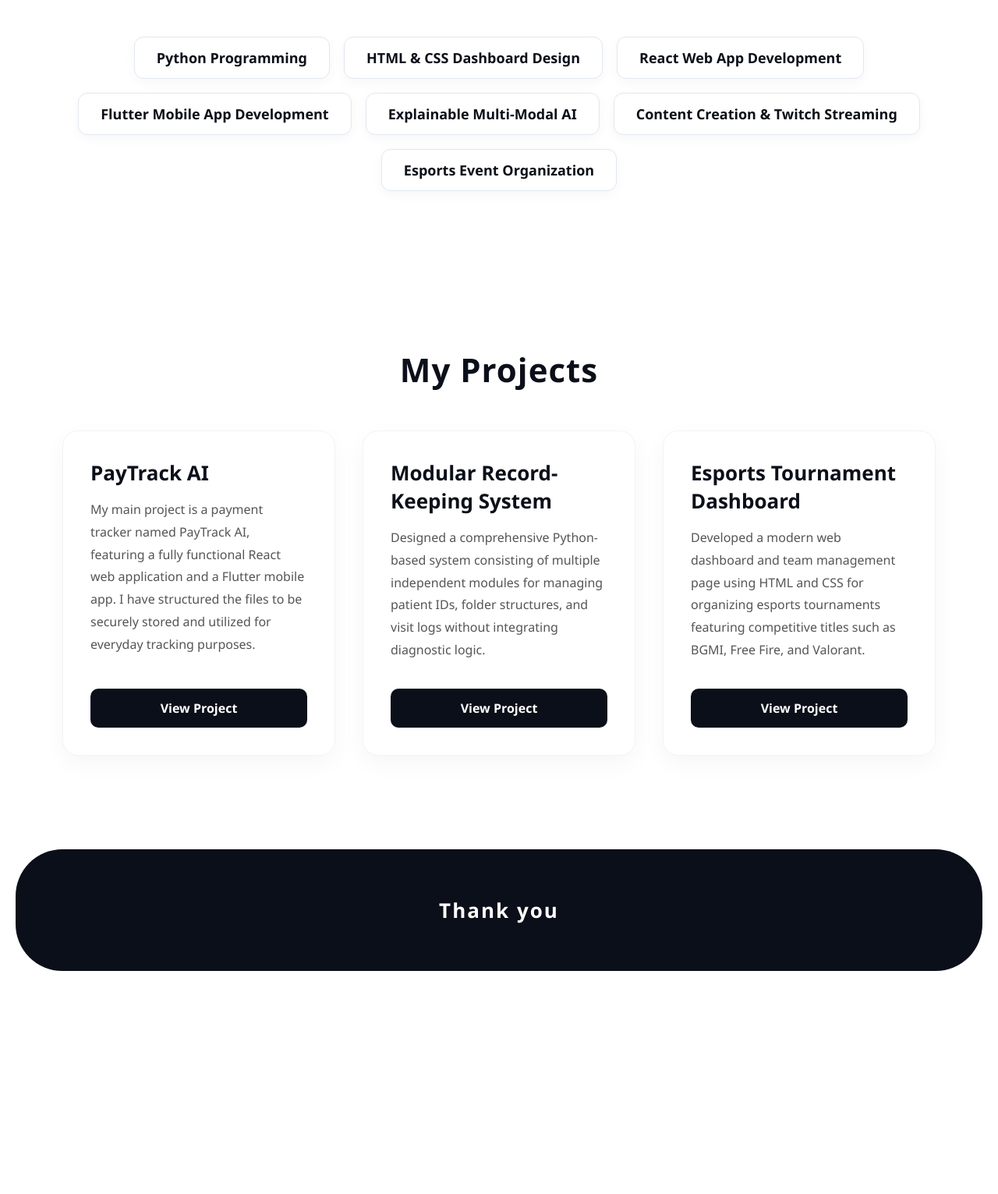
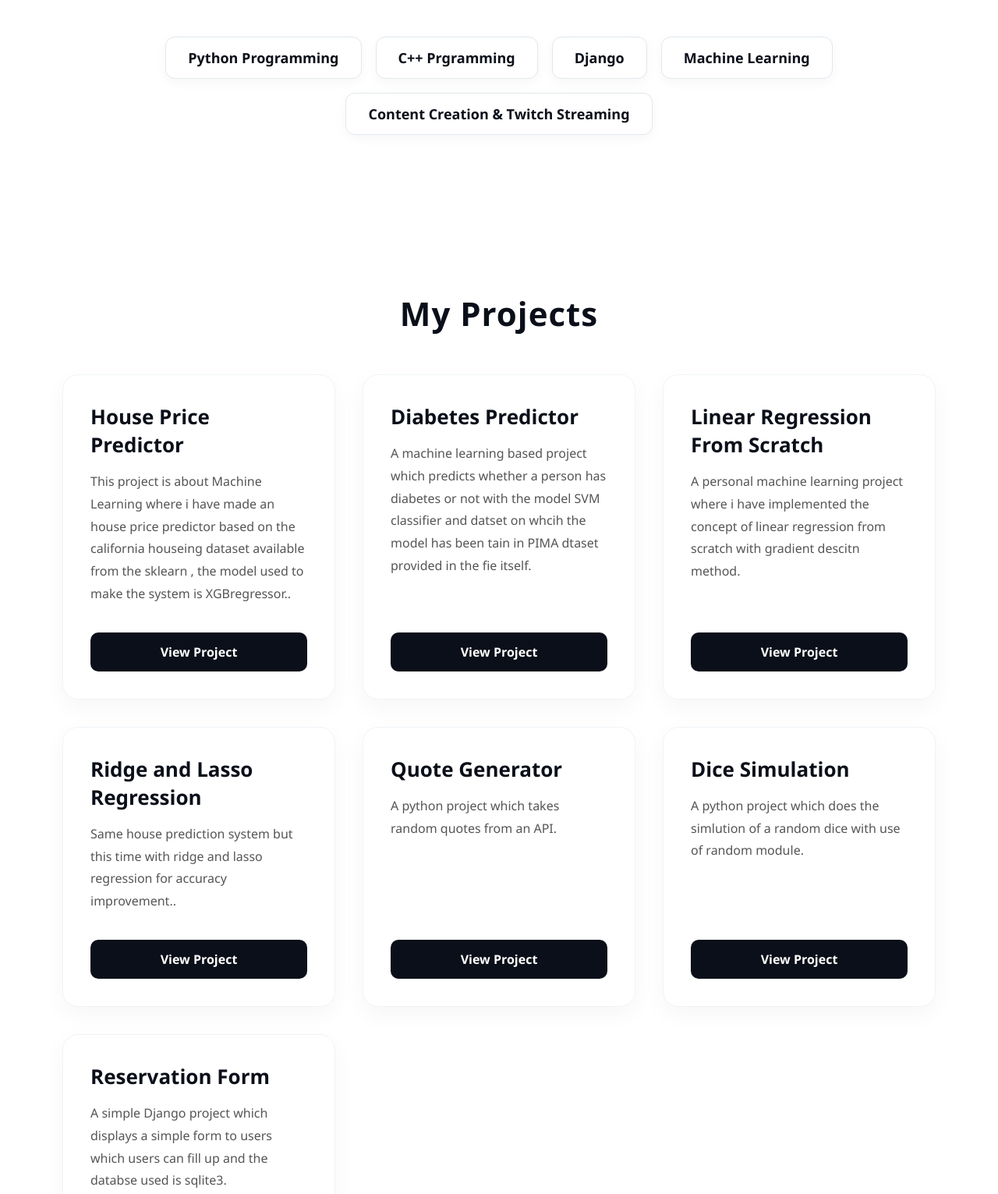
Before and after one commit to Parth-Smiley/ParthPortfolio.github.io, a plain HTML site: page index.html in a window 1280 px wide. Shown: the part 1000-2531 px from the top of the page at 78% size. Before the commit the page ends 2265 px from the top, so only its background shows below. Drawn offline with Linux system fonts and the light colour scheme.

Commit message:
modified on 29-06-2026

```diff
--- a/index.html
+++ b/index.html
@@ -271,13 +271,10 @@
             <h2 class="section-title">My Skills</h2>
             <div class="skills-grid">
                 <div class="skill-tag">Python Programming</div>
-                <div class="skill-tag">HTML & CSS Dashboard Design</div>
-                <div class="skill-tag">React Web App Development</div>
-                <div class="skill-tag">Flutter Mobile App Development</div>
-                <div class="skill-tag">Explainable Multi-Modal AI</div>
+                <div class="skill-tag">C++ Prgramming</div>
+                <div class="skill-tag">Django</div>
+                <div class="skill-tag">Machine Learning</div>
                 <div class="skill-tag">Content Creation & Twitch Streaming</div>
-                <div class="skill-tag">Esports Event Organization</div>
-            </div>
         </section>
 
         <!-- My Projects Section -->
@@ -286,21 +283,45 @@
             <div class="projects-grid">
 
                 <div class="project-card">
-                    <h3>PayTrack AI</h3>
-                    <p>My main project is a payment tracker named PayTrack AI, featuring a fully functional React web application and a Flutter mobile app. I have structured the files to be securely stored and utilized for everyday tracking purposes.</p>
-                    <a href="https://github.com/parth/paytrack-ai" class="project-link">View Project</a>
+                    <h3>House Price Predictor</h3>
+                    <p>This project is about Machine Learning where i have made an house price predictor based on the california houseing dataset available from the sklearn , the model used to make the system is XGBregressor..</p>
+                    <a href="https://github.com/Parth-Smiley/MachineLearning-Projects/tree/main/House%20Price%20Prediction%20with%20Model%20XGBregressor" class="project-link">View Project</a>
                 </div>
 
                 <div class="project-card">
-                    <h3>Modular Record-Keeping System</h3>
-                    <p>Designed a comprehensive Python-based system consisting of multiple independent modules for managing patient IDs, folder structures, and visit logs without integrating diagnostic logic.</p>
-                    <a href="https://github.com/parth/record-system" class="project-link">View Project</a>
+                    <h3>Diabetes Predictor</h3>
+                    <p>A machine learning based project which predicts whether a person has diabetes or not with the model SVM classifier and datset on whcih the model has been tain in PIMA dtaset provided in the fie itself.</p>
+                    <a href="https://github.com/Parth-Smiley/MachineLearning-Projects/tree/main/Diabetes%20prediction%20with%20SVC" class="project-link">View Project</a>
                 </div>
 
                 <div class="project-card">
-                    <h3>Esports Tournament Dashboard</h3>
-                    <p>Developed a modern web dashboard and team management page using HTML and CSS for organizing esports tournaments featuring competitive titles such as BGMI, Free Fire, and Valorant.</p>
-                    <a href="https://github.com/parth/esports-dash" class="project-link">View Project</a>
+                    <h3>Linear Regression From Scratch</h3>
+                    <p>A personal machine learning project where i have implemented the concept of linear regression from scratch with gradient descitn method.</p>
+                    <a href="https://github.com/Parth-Smiley/MachineLearning-Projects/tree/main/LinearRegression_FromScratch" class="project-link">View Project</a>
+                </div>
+
+                <div class="project-card">
+                    <h3>Ridge and Lasso Regression</h3>
+                    <p>Same house prediction system but this time with ridge and lasso regression for accuracy improvement..</p>
+                    <a href="https://github.com/Parth-Smiley/MachineLearning-Projects/tree/main/Ridge%20and%20lasso%20regression" class="project-link">View Project</a>
+                </div>
+
+                <div class="project-card">
+                    <h3>Quote Generator</h3>
+                    <p>A python project which takes random quotes from an API.</p>
+                    <a href="https://github.com/Parth-Smiley/Python-Projects/tree/main/Quote_Generator" class="project-link">View Project</a>
+                </div>
+
+                <div class="project-card">
+                    <h3>Dice Simulation</h3>
+                    <p>A python project which does the simlution of a random dice with use of random module.</p>
+                    <a href="https://github.com/Parth-Smiley/Python-Projects/tree/main/Dice_simulation" class="project-link">View Project</a>
+                </div>
+
+                <div class="project-card">
+                    <h3>Reservation Form</h3>
+                    <p>A simple Django project which displays a simple form to users which users can fill up and the databse used is sqlite3.</p>
+                    <a href="https://github.com/Parth-Smiley/Django-Projects/tree/main/ReservationForm" class="project-link">View Project</a>
                 </div>
 
             </div>
```
